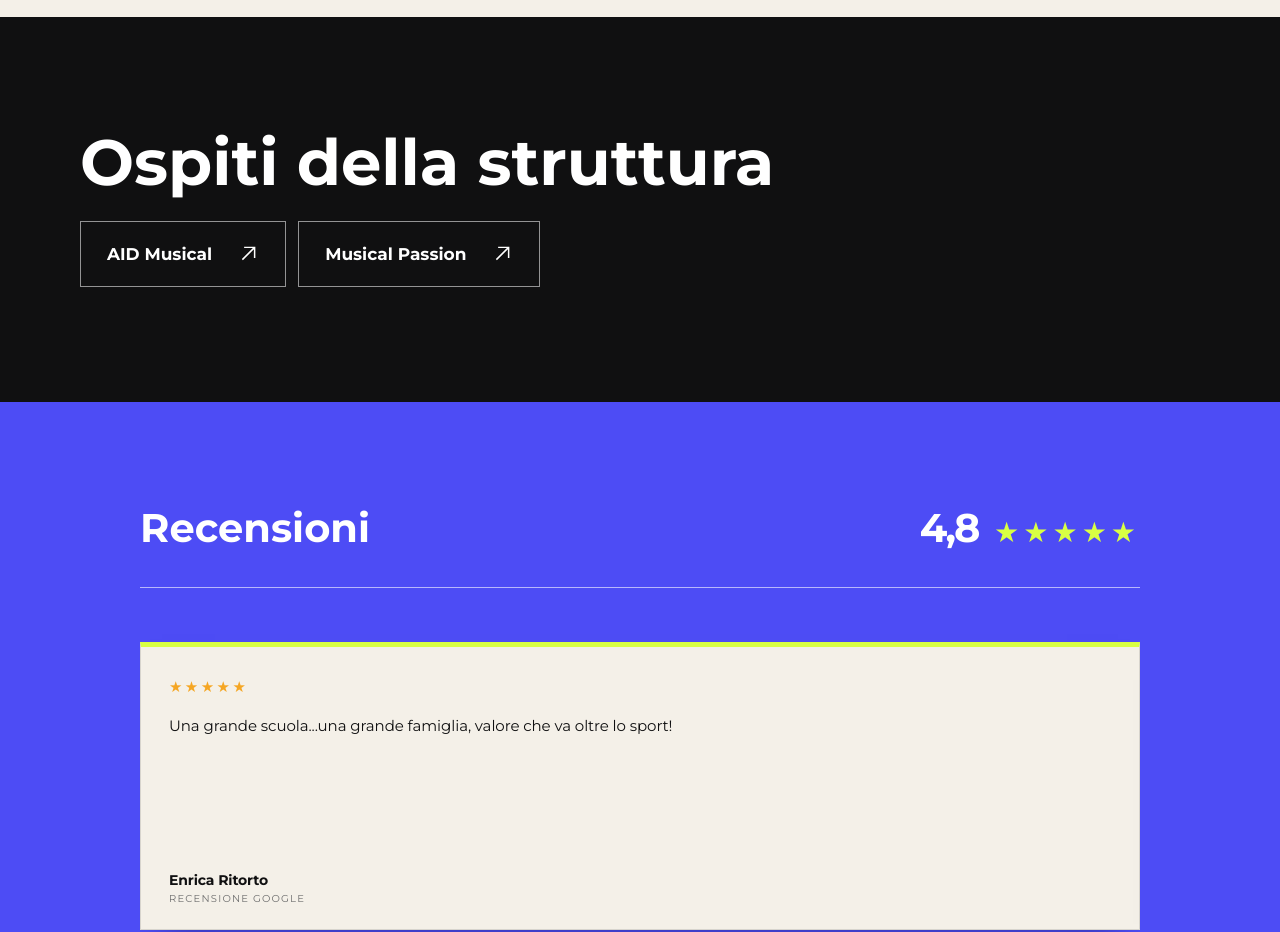
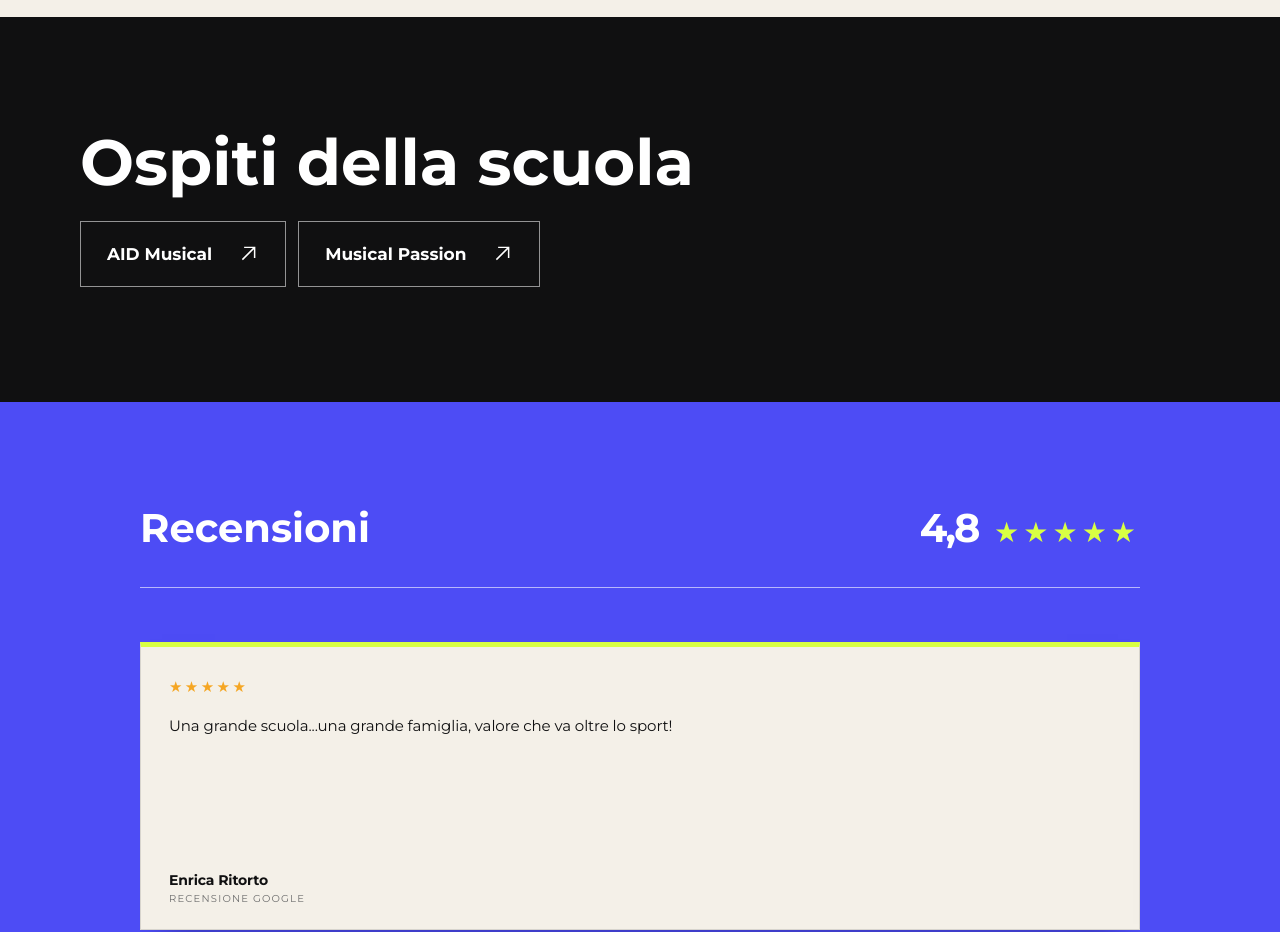
Before and after one commit to stoppo22/crazygangschool-website, a React (Vite) app: page / in a window 1280 px wide. Shown: the part 6200-7132 px from the top of the page. Built offline with nearby package versions, Linux system fonts and the light colour scheme.

Commit message:
copy: rinomina "Ospiti della struttura" in "Ospiti della scuola"

```diff
--- a/scripts/check-browser.mjs
+++ b/scripts/check-browser.mjs
@@ -195,7 +195,7 @@ try {
     assert.equal(await pageLabel(), `1 di ${expectedPages}`);
     assert.deepEqual((await page.locator('.reviews__actions>a').allTextContents()).map(text => text.replace('(nuova scheda)', '').trim()), ['Leggi tutte le recensioni']);
     assert.ok(await page.locator('.reviews__actions>a').evaluateAll(links => links.every(link => link.href.startsWith('https://www.google.com/maps/place/Crazy+Gang+School/'))));
-    assert.deepEqual(await page.locator('#ospiti h2').textContent(), 'Ospiti della struttura');
+    assert.deepEqual(await page.locator('#ospiti h2').textContent(), 'Ospiti della scuola');
     assert.deepEqual(await page.locator('#ospiti .guests__links a').evaluateAll(links => links.map(a => `${a.textContent.replace('(nuova scheda)', '').trim()}|${a.href}|${a.target}|${a.rel}`)), ['AID Musical|http://www.aidmusical.it/|_blank|noreferrer', 'Musical Passion|https://www.musicalpassionschool.com/|_blank|noreferrer']);
     if (width > 820) assert.equal(await page.locator('.magic-tab>a[aria-current="page"]').textContent(), 'Recensioni');
     await page.screenshot({ path: `artifacts/${name}-reviews.png` });
--- a/src/GuestsSection.jsx
+++ b/src/GuestsSection.jsx
@@ -9,7 +9,7 @@ function Arrow() {
 export function GuestsSection() {
   return <section id="ospiti" className="guests" aria-labelledby="guests-title">
     <div className="guests__inner">
-      <h2 id="guests-title" className="guests__title">Ospiti della struttura</h2>
+      <h2 id="guests-title" className="guests__title">Ospiti della scuola</h2>
       <div className="guests__links">
         <a href="http://www.aidmusical.it/" target="_blank" rel="noreferrer">AID Musical <Arrow /><span className="sr-only"> (nuova scheda)</span></a>
         <a href="https://www.musicalpassionschool.com/" target="_blank" rel="noreferrer">Musical Passion <Arrow /><span className="sr-only"> (nuova scheda)</span></a>
```
